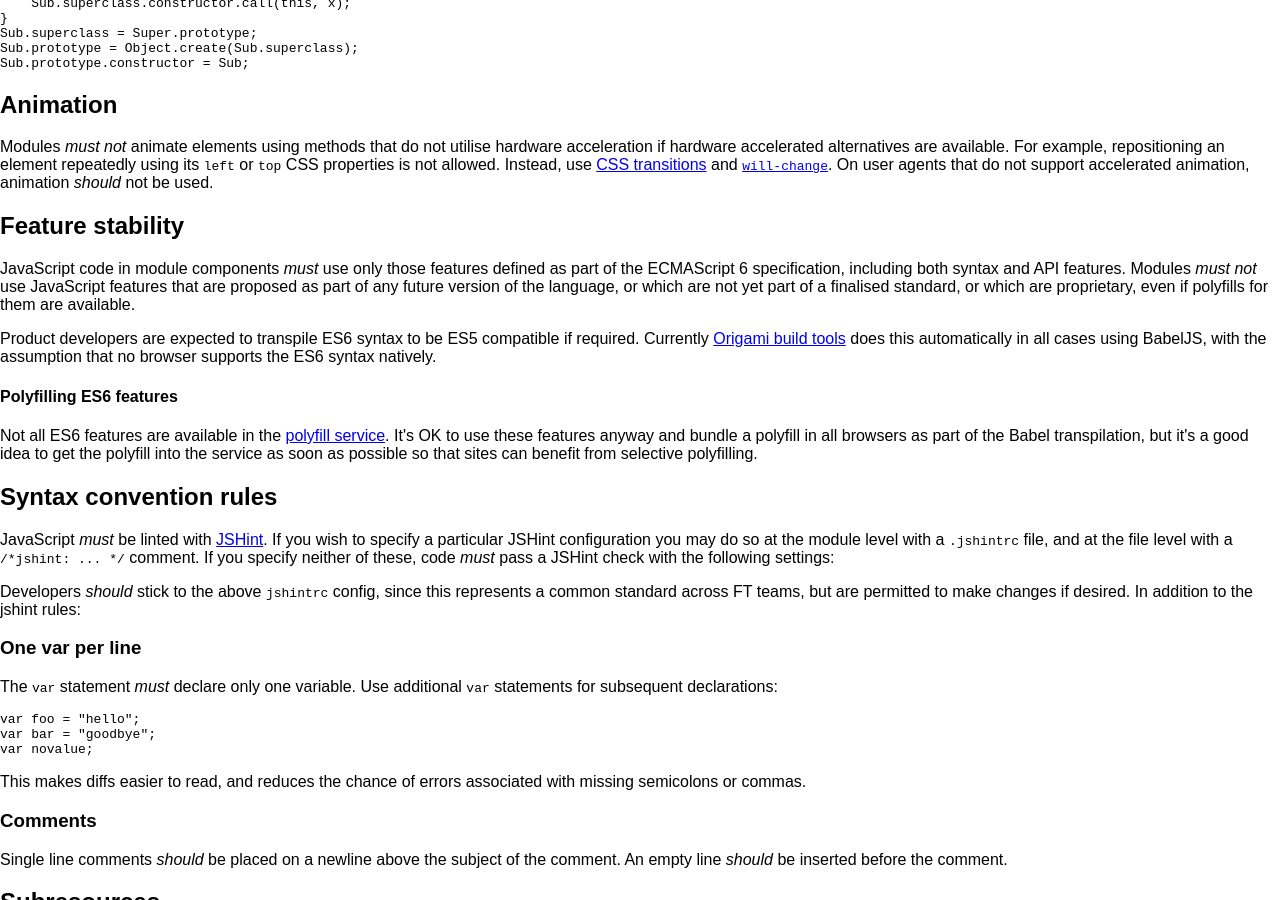
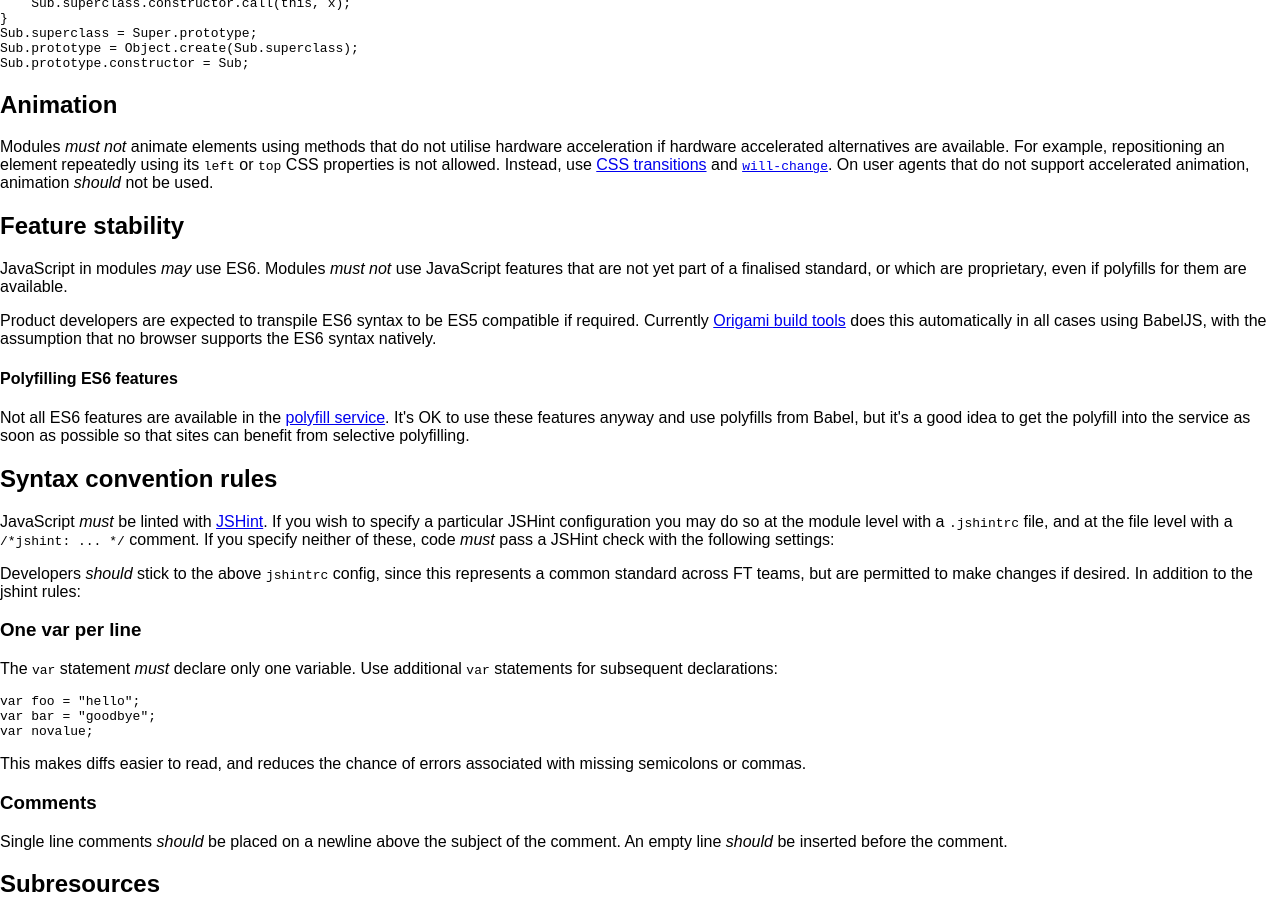
Before and after one commit to Financial-Times/ft-origami, a Jekyll site: the page built from docs/syntax/js.md, in a window 1280 px wide and 900 px high, scrolled down 4552 px. Built offline with Jekyll 4.4.1, drawn with Linux system fonts in a browser that asks for light colours; nearby versions of some CDN libraries; comment, search, counter and statistics services are not loaded; a style sheet for code colours, icons or effects is not loaded.

Commit message:
Clarify + simpify language

```diff
--- a/docs/syntax/js.md
+++ b/docs/syntax/js.md
@@ -220,13 +220,13 @@ Modules *must not* animate elements using methods that do not utilise hardware a
 
 ## Feature stability
 
-JavaScript code in module components *must* use only those features defined as part of the ECMAScript 6 specification, including both syntax and API features.  Modules *must not* use JavaScript features that are proposed as part of any future version of the language, or which are not yet part of a finalised standard, or which are proprietary, even if polyfills for them are available.
+JavaScript in modules *may* use ES6.  Modules *must not* use JavaScript features that are not yet part of a finalised standard, or which are proprietary, even if polyfills for them are available.
 
 Product developers are expected to transpile ES6 syntax to be ES5 compatible if required.  Currently [Origami build tools](https://github.com/Financial-Times/origami-build-tools) does this automatically in all cases using BabelJS, with the assumption that no browser supports the ES6 syntax natively.
 
 <aside>
   <h4>Polyfilling ES6 features</h4>
-  <p>Not all ES6 features are available in the <a href='https://cdn.polyfill.io'>polyfill service</a>.  It's OK to use these features anyway and bundle a polyfill in all browsers as part of the Babel transpilation, but it's a good idea to get the polyfill into the service as soon as possible so that sites can benefit from selective polyfilling.</p>
+  <p>Not all ES6 features are available in the <a href='https://cdn.polyfill.io'>polyfill service</a>.  It's OK to use these features anyway and use polyfills from Babel, but it's a good idea to get the polyfill into the service as soon as possible so that sites can benefit from selective polyfilling.</p>
 </aside>
 
 ## Syntax convention rules
```
